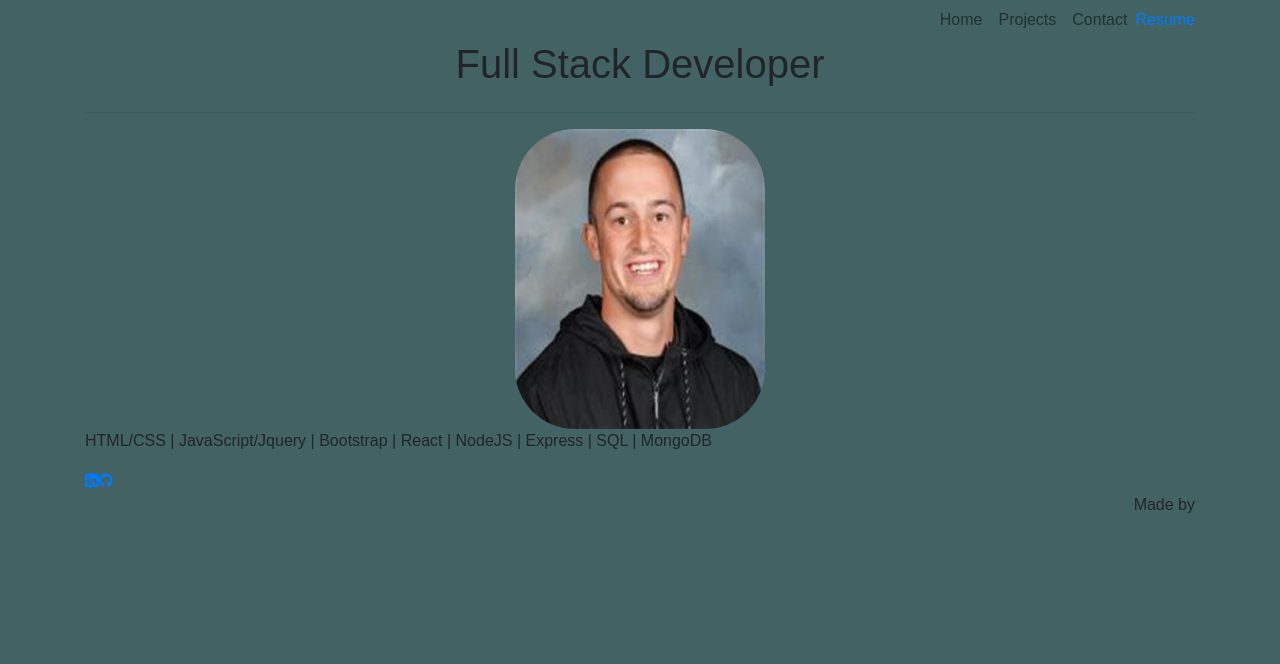
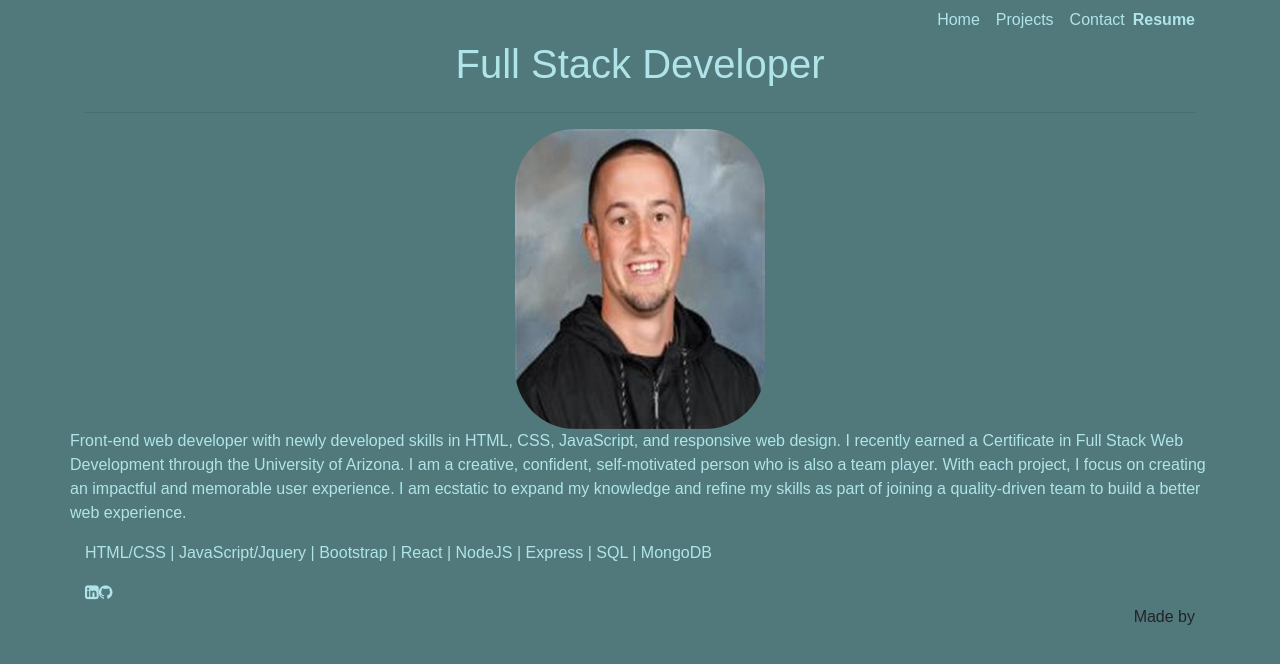
Before and after one commit to tanMan5/Tanner-Nielsen-Portfolio, a React (Create React App) app in the folder client/: page / in a window 1280 px wide. Shown: the top 664 px of the page. Built offline with nearby package versions, Linux system fonts and the light colour scheme.

Commit message:
added styling and intro to first home page

```diff
--- a/client/src/components/Containers/Home/index.js
+++ b/client/src/components/Containers/Home/index.js
@@ -16,6 +16,9 @@ function HomeContainer() {
                 <hr />
                 <Row className="justify-content-md-center">
                 <Card.Img src={Image} alt="Tanner Nielsen" style={{ borderRadius: 60, width: 250, height: 300}} />
+
+                <p>Front-end web developer with newly developed skills in HTML, CSS, JavaScript, and responsive web design. I recently earned a Certificate in Full Stack Web Development through the University of Arizona. I am a creative, confident, self-motivated person who is also a team player. With each project, I focus on creating an impactful and memorable user experience. I am ecstatic to expand my knowledge and refine my skills as part of joining a quality-driven team to build a better web experience.</p>
+
             </Row>
 
                 <p>
--- a/client/src/components/Containers/Home/style.css
+++ b/client/src/components/Containers/Home/style.css
@@ -0,0 +1,7 @@
+h1 {
+    color: rgb(175, 229, 233);
+}
+
+p {
+    color: rgb(175, 229, 233);
+}
--- a/client/src/components/Containers/Projects/style.css
+++ b/client/src/components/Containers/Projects/style.css
@@ -1,3 +1,11 @@
 * {
-    background-color: rgb(67, 98, 100);
+    background-color: rgb(81, 120, 122);
 }
+
+h1 {
+    color: rgb(175, 229, 233);
+}
+
+p {
+    color: rgb(175, 229, 233);
+}
--- a/client/src/components/Navbar/index.js
+++ b/client/src/components/Navbar/index.js
@@ -12,16 +12,16 @@ class NavTabs extends Component {
                 <Navbar sticky="top" expand="lg" variant="light" bg="light">
                     <Nav className="container navbar justify-content-end flex-column flex-sm-row" activeKey="/home">
                         <Nav.Item>
-                            <Nav.Link href="/">Home</Nav.Link>
+                            <Nav.Link style={{ color: "rgb(175, 229, 233)" }} href="/">Home</Nav.Link>
                         </Nav.Item>
                         <Nav.Item>
-                            <Nav.Link href="/Projects">Projects</Nav.Link>
+                            <Nav.Link style={{ color: "rgb(175, 229, 233)" }} href="/Projects">Projects</Nav.Link>
                         </Nav.Item>
                         <Nav.Item>
-                            <Nav.Link href="/Contact">Contact</Nav.Link>
+                            <Nav.Link style={{ color: "rgb(175, 229, 233)" }} href="/Contact">Contact</Nav.Link>
                         </Nav.Item>
                         <Nav.Item>
-                        <a className="resume" href={Pdf} rel="noopener noreferrer" target="_blank">Resume</a>
+                        <a  class="resume" href={Pdf} rel="noopener noreferrer" target="_blank">Resume</a>
                         </Nav.Item>
 
                     </Nav>
--- a/client/src/components/Navbar/style.css
+++ b/client/src/components/Navbar/style.css
@@ -1,3 +1,13 @@
 .navbar {
     padding: 0;
+
 }
+
+a {
+    color: rgb(175, 229, 233);
+
+}
+
+.resume {
+    font-weight: bold;
+}
```
